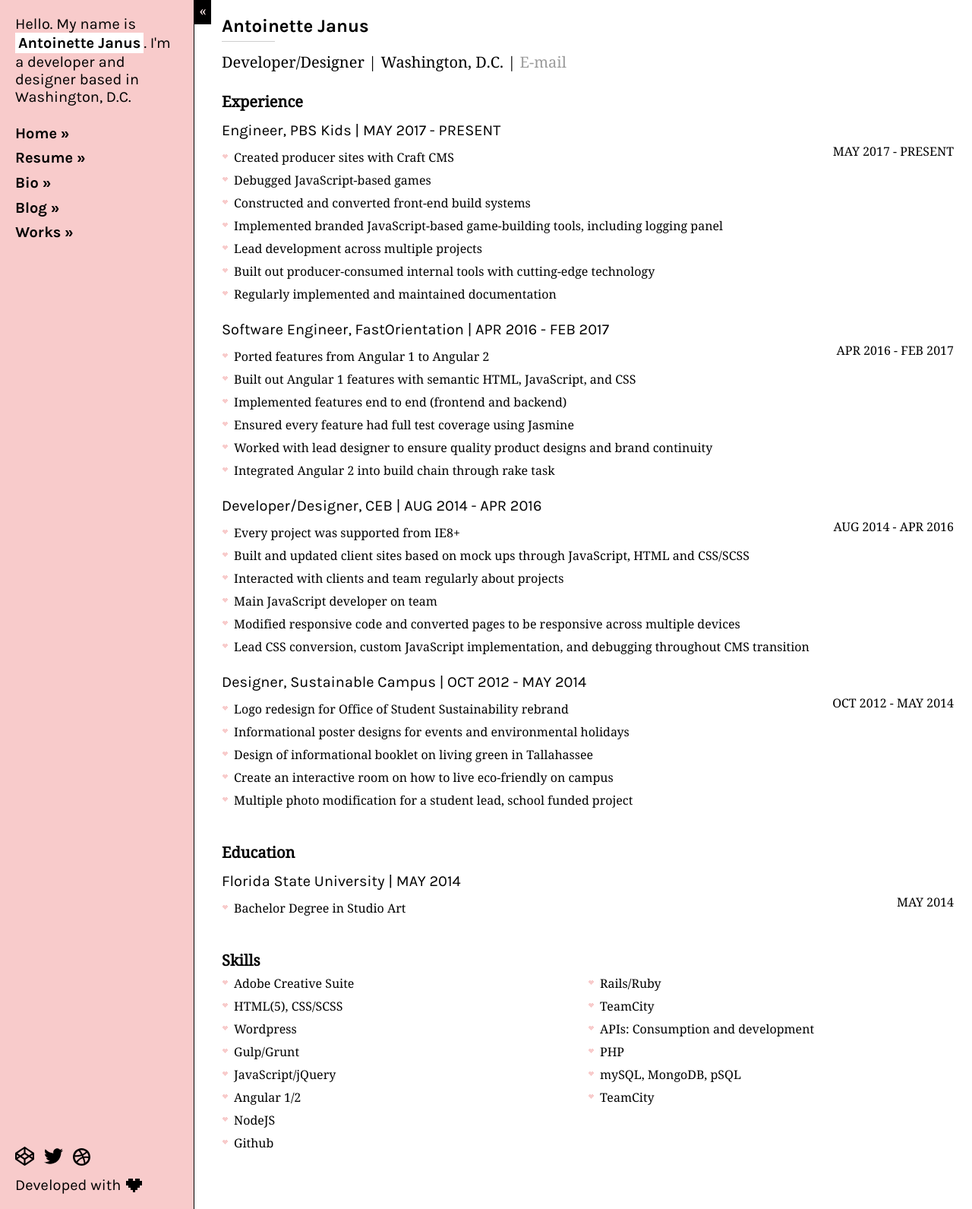
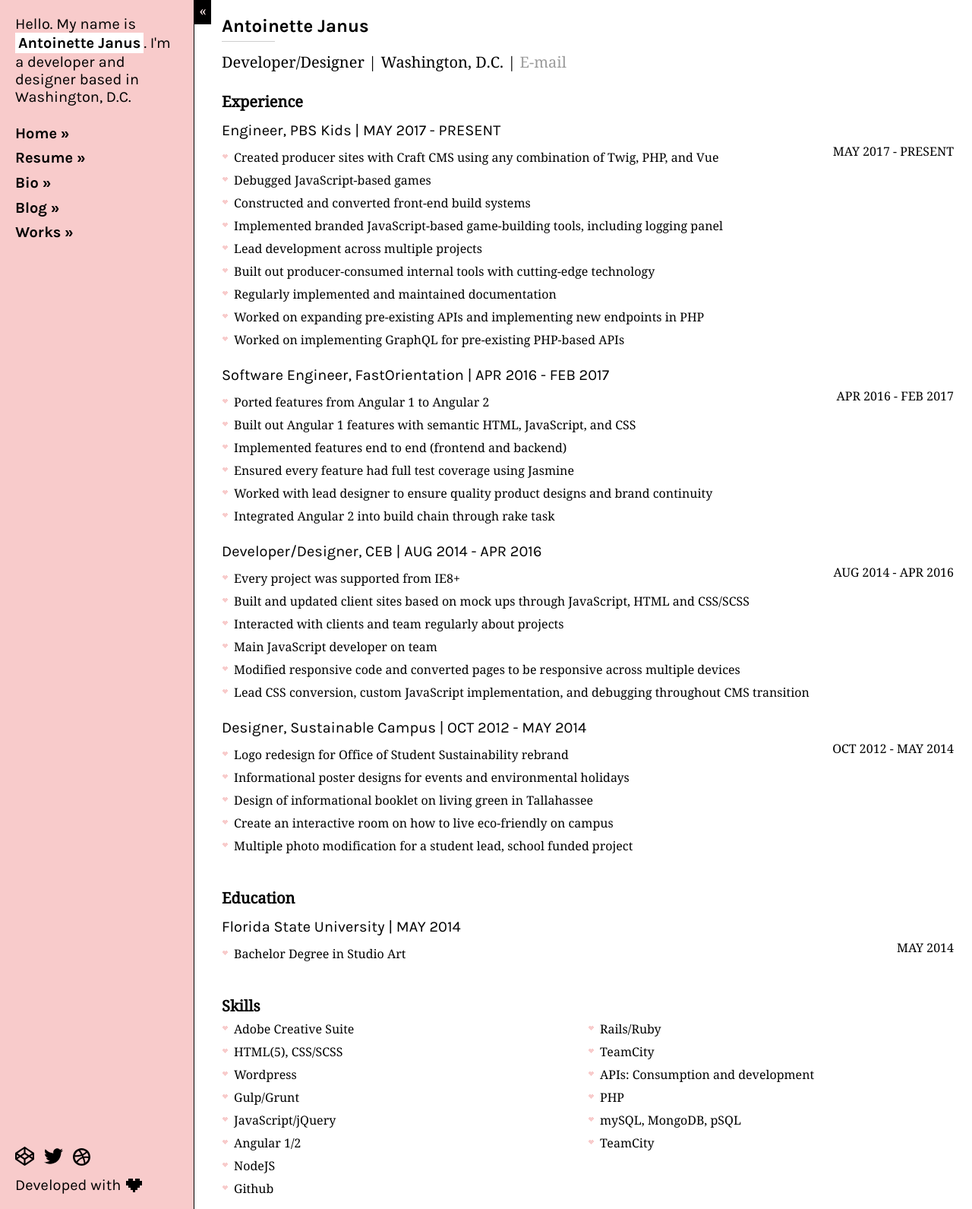
Before and after one commit to twaffl3s/twaffl3s.github.io, a Jekyll site: the page built from resume.html, in a window 1280 px wide. Shown: the whole page at 76% size. Built offline with Jekyll 4.4.1, drawn with Linux system fonts in a browser that asks for light colours.

Commit message:
Updated experience

```diff
--- a/_data/experiences.yml
+++ b/_data/experiences.yml
@@ -13,13 +13,15 @@
   date:
     start: MAY 2017
   responsibilities:
-    - Created producer sites with Craft CMS
+    - Created producer sites with Craft CMS using any combination of Twig, PHP, and Vue
     - Debugged JavaScript-based games
     - Constructed and converted front-end build systems
     - Implemented branded JavaScript-based game-building tools, including logging panel
     - Lead development across multiple projects
     - Built out producer-consumed internal tools with cutting-edge technology
     - Regularly implemented and maintained documentation
+    - Worked on expanding pre-existing APIs and implementing new endpoints in PHP
+    - Worked on implementing GraphQL for pre-existing PHP-based APIs
 
 - role: Software Engineer
   company: FastOrientation
```
